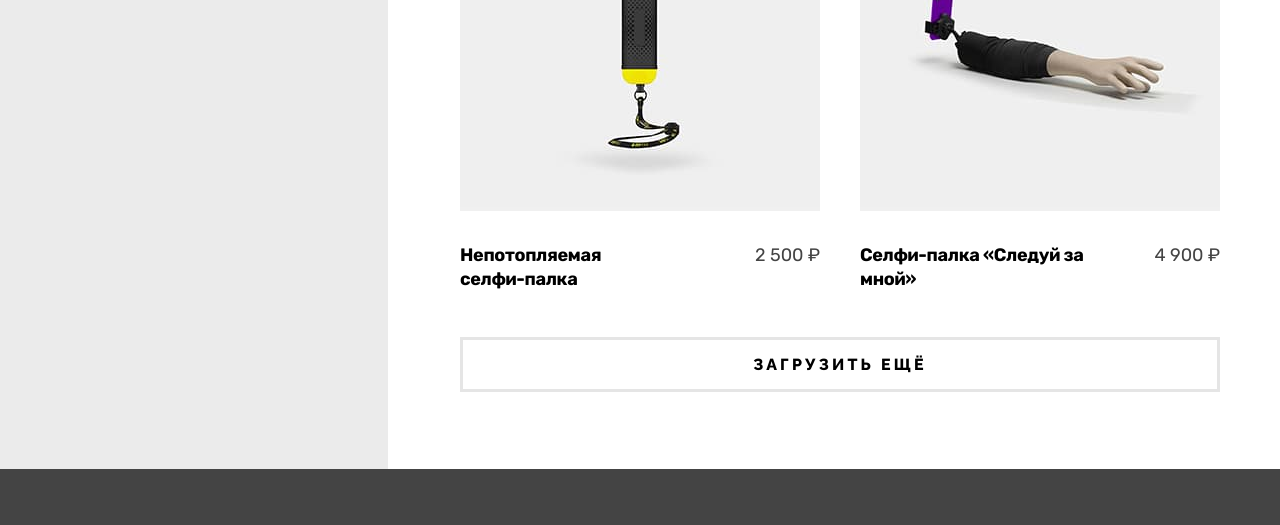
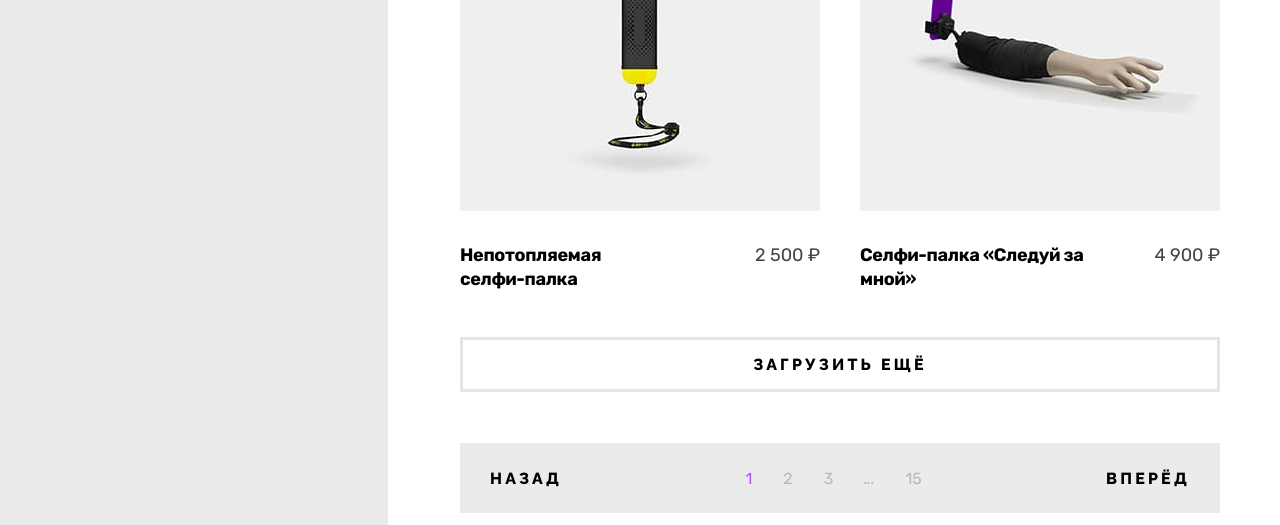
Before and after one commit to abdukulov-talgat/fixed-device, a website: page catalog.html in a window 1280 px wide. Shown: the part 1219-1744 px from the top of the page. Drawn offline with Linux system fonts and the light colour scheme.

Commit message:
Paginator

```diff
--- a/catalog.html
+++ b/catalog.html
@@ -260,6 +260,29 @@
               </li>
             </ul>
             <button class="catalog__load-more">Загрузить ещё</button>
+            <ol class="paginator">
+              <li class="paginator__item">
+                <a class="paginator__link paginator__link--edge" href="#">Назад</a>
+              </li>
+              <li class="paginator__item">
+                <a class="paginator__link paginator__link--active">1</a>
+              </li>
+              <li class="paginator__item">
+                <a class="paginator__link" href="#">2</a>
+              </li>
+              <li class="paginator__item">
+                <a class="paginator__link" href="#">3</a>
+              </li>
+              <li class="paginator__item">
+                <a class="paginator__link" href="#">...</a>
+              </li>
+              <li class="paginator__item">
+                <a class="paginator__link" href="#">15</a>
+              </li>
+              <li class="paginator__item">
+                <a class="paginator__link paginator__link--edge" href="#">вперёд</a>
+              </li>
+            </ol>
           </section>
         </div>
       </div>
--- a/css/style.css
+++ b/css/style.css
@@ -1763,6 +1763,7 @@ body {
   width: 100%;
   padding: 15px;
   border: 3px solid rgba(0, 0, 0, 0.1);
+  margin-bottom: 51px;
   font-family: "Raleway", sans-serif;
   font-weight: 800;
   font-size: 16px;
@@ -2205,3 +2206,73 @@ body {
   min-width: 180px;
   z-index: 1;
 }
+
+/* Paginator */
+
+.paginator {
+  margin: 0;
+  padding: 0;
+  list-style: none;
+  display: flex;
+  flex-wrap: wrap;
+  align-items: baseline;
+  background-color: var(--basic-light-gray);
+}
+
+.paginator__item:first-child {
+  margin-right: auto;
+}
+
+.paginator__item:last-child {
+  margin-left: auto;
+}
+
+.paginator__link {
+  display: block;
+  padding: 8px 16px 11px 15px;
+  text-decoration: none;
+  font-weight: 400;
+  font-size: 16px;
+  line-height: 19px;
+  text-align: center;
+  color: rgba(68, 68, 68, 0.3);
+}
+
+.paginator__link:hover {
+  color: var(--basic-black);
+}
+
+.paginator__link:focus {
+  outline: 5px solid var(--special-purpe);
+  outline-offset: -5px;
+}
+
+.paginatr__link:active {
+  color: rgba(0, 0, 0, 0.1);
+}
+
+.paginator__link--active {
+  color: var(--special-purpe);
+}
+
+.paginator__link--edge {
+  padding: 25.5px 30px;
+  font-family: "Raleway", sans-serif;
+  font-weight: 800;
+  letter-spacing: 0.2em;
+  text-transform: uppercase;
+  color: var(--basic-black);
+}
+
+.paginator__link--edge:hover {
+  background-color: var(--basic-gray);
+}
+
+.paginator__link--edge:focus {
+  background-color: var(--basic-light);
+}
+
+.paginator__link--edge:active {
+  background-color: var(--basic-gray);
+  color: rgba(0, 0, 0, 0.3);
+}
```
